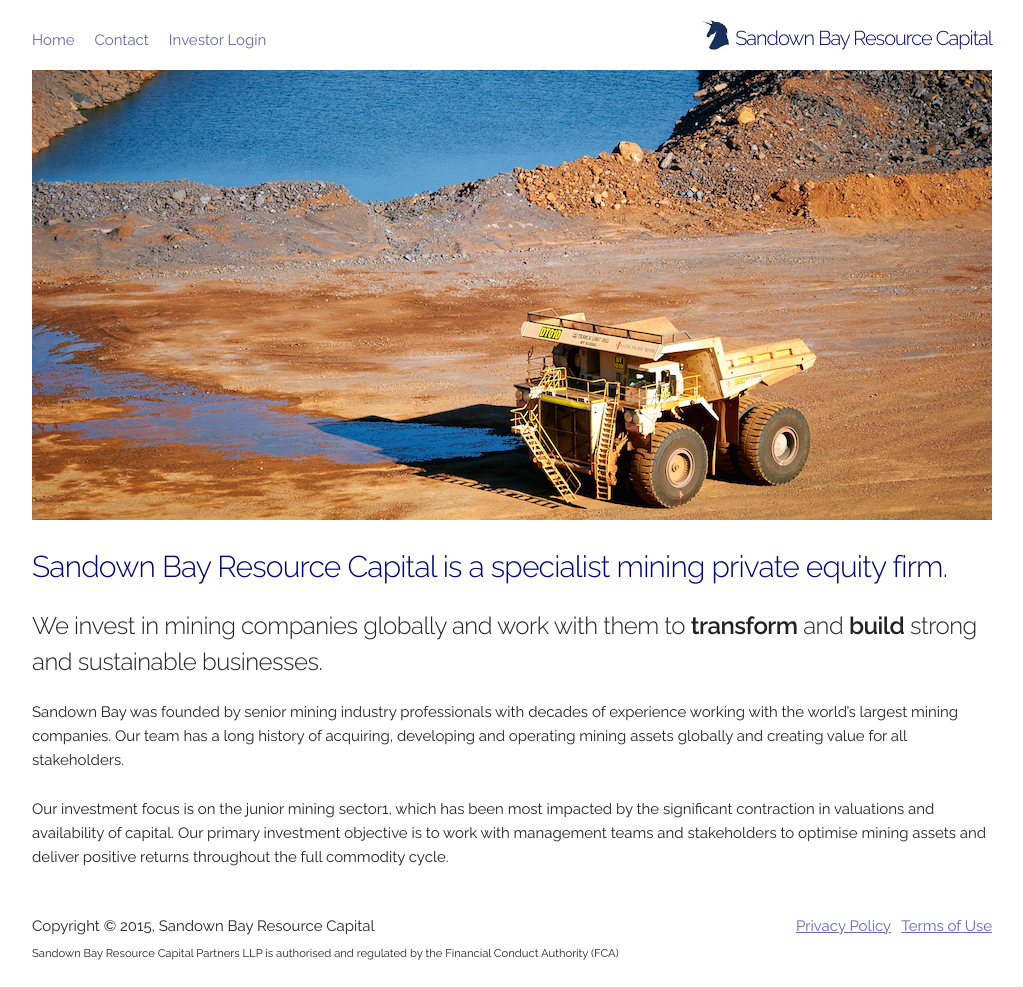
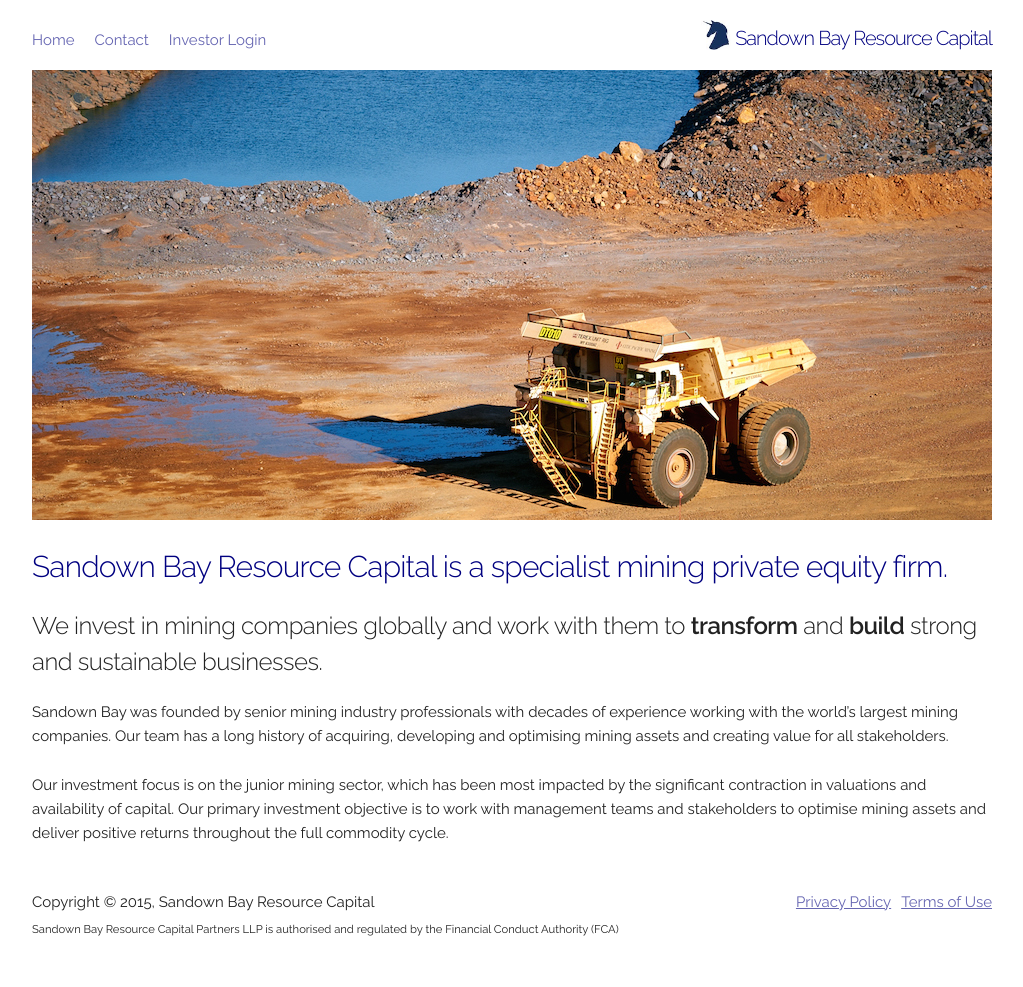
Before and after one commit to nfisher/sdb-cap, a Jekyll site: the page built from index.md, in a window 1280 px wide. Shown: the whole page, without its empty margins (128-1151 px from the left). Built offline with Jekyll 4.4.1, drawn with Linux system fonts in a browser that asks for light colours; after the commit the page ends 963 px from its top, so only the background shows below that.

Commit message:
Home page edits

```diff
--- a/index.md
+++ b/index.md
@@ -9,10 +9,10 @@ layout: default
 #####We invest in mining companies globally and work with them to <strong>transform</strong> and <strong>build</strong> strong and sustainable businesses.
 
 Sandown Bay was founded by senior mining industry professionals with decades of experience working with
-the world’s largest mining companies. Our team has a long history of acquiring, developing and operating
-mining assets globally and creating value for all stakeholders.
+the world’s largest mining companies. Our team has a long history of acquiring, developing and optimising
+mining assets  and creating value for all stakeholders.
 
-Our investment focus is on the junior mining sector1, which has been most impacted by the significant
+Our investment focus is on the junior mining sector, which has been most impacted by the significant
 contraction in valuations and availability of capital. Our primary investment objective is to work with
 management teams and stakeholders to optimise mining assets and deliver positive returns throughout the
 full commodity cycle.
```
